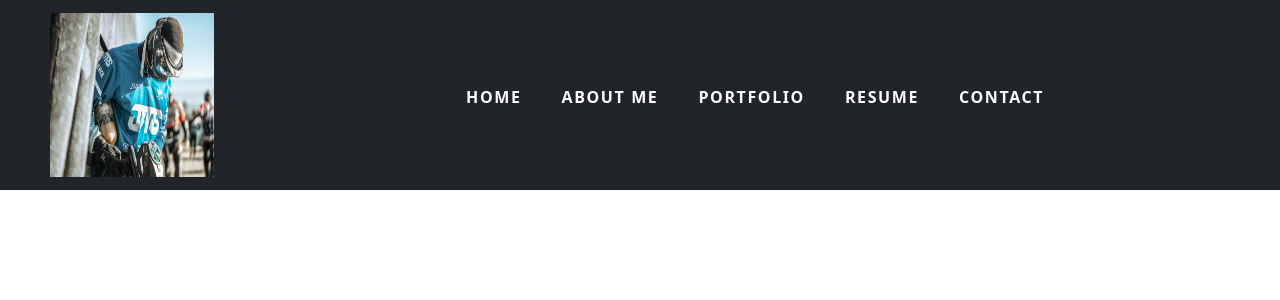
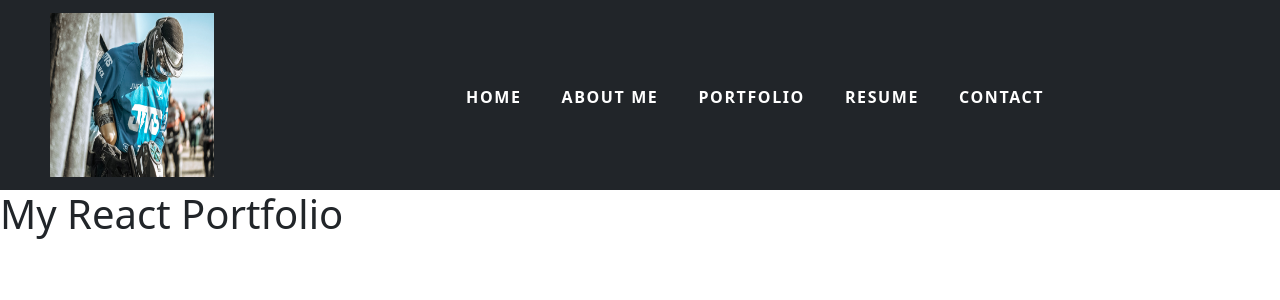
Before and after one commit to lverghese/lvreact-portfolio, a React (Create React App) app: page / in a window 1280 px wide. Shown: the top 300 px of the page. Built offline with nearby package versions, Linux system fonts and the light colour scheme.

Commit message:
link styling

```diff
--- a/src/App.js
+++ b/src/App.js
@@ -1,10 +1,14 @@
 import './App.css';
 import 'bootstrap/dist/css/bootstrap.min.css'
 import Nav from './components/Nav'
+import Header from './components/Header';
 
 function App() {
   return (
-    <Nav></Nav>
+    <>
+    <Nav />
+    <Header />
+    </>
   );
 }
 
--- /dev/null
+++ b/src/components/Header/index.js
@@ -0,0 +1,14 @@
+import React from 'react'
+
+const Header = () => {
+    return (
+        <div className="header-wrapper">
+            <div className="main-info">
+                <h1>My React Portfolio</h1>
+            </div>
+
+        </div>
+    )
+}
+
+export default Header
```
